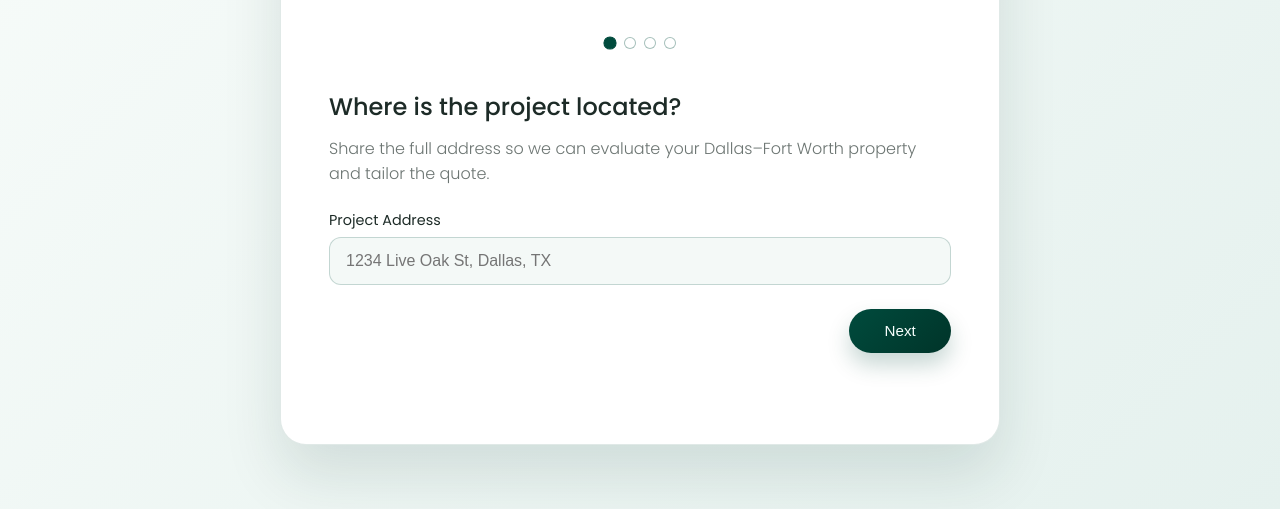
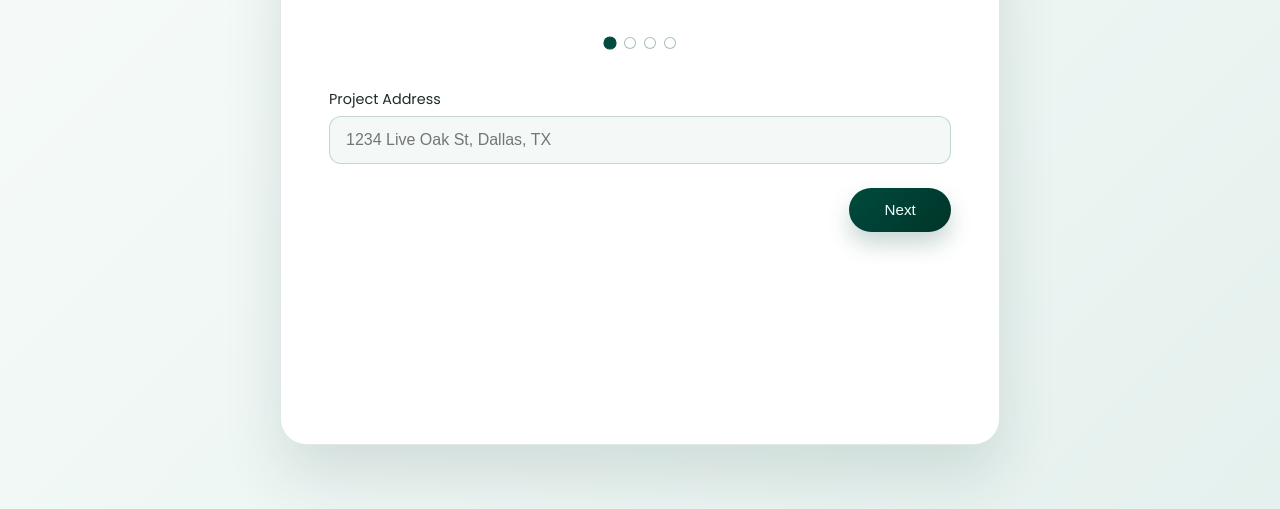
Before and after one commit to crwlyllc/fence-quote-form, a plain HTML site: page index.html in a window 1280 px wide. Shown: the part 291-800 px from the top of the page. Drawn offline with nearby package versions, Linux system fonts and the light colour scheme; some packages are replaced by stand-ins of ours.

Commit message:
clean up text

```diff
--- a/index.html
+++ b/index.html
@@ -494,8 +494,6 @@
         </div>
 
         <div class="form-step active" data-step="0">
-          <h2>Where is the project located?</h2>
-          <p>Share the full address so we can evaluate your Dallas–Fort Worth property and tailor the quote.</p>
           <label for="address">Project Address</label>
           <input type="text" id="address" name="address" placeholder="1234 Live Oak St, Dallas, TX" autocomplete="off" required />
           <input type="hidden" id="addressPlaceId" name="addressPlaceId" />
```
